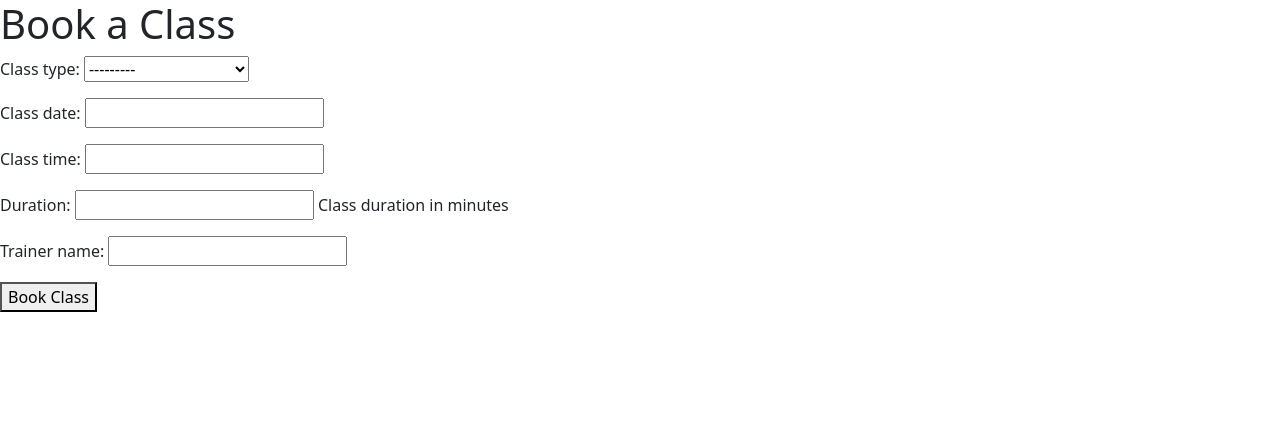
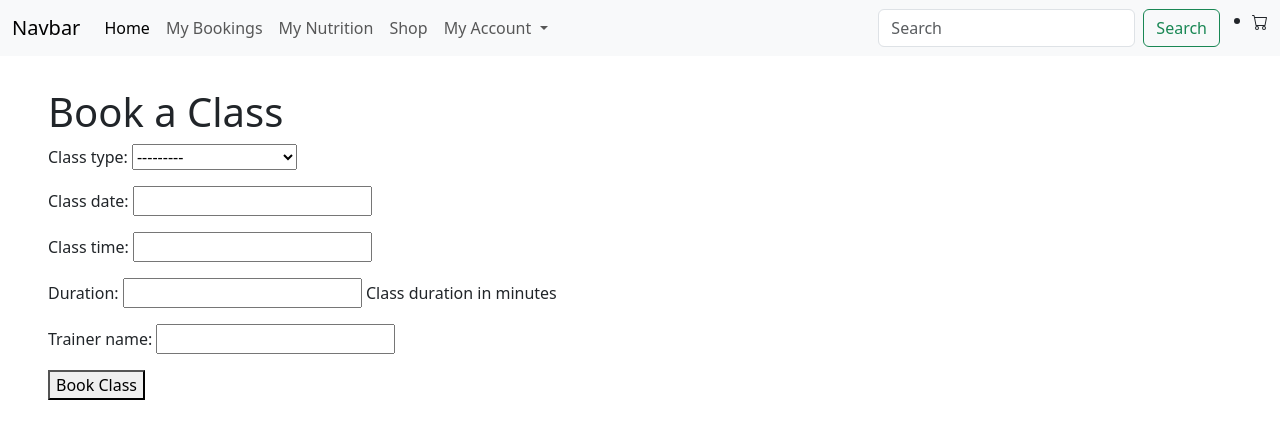
Before and after one commit to Louiseskinner01/project4-fitnesswithlou, a Django app: page /bookings/create/ in a window 1280 px wide. Shown: the top 439 px of the page. Run offline with Django 4.2, Linux system fonts and the light colour scheme; the visitor is signed in with stand-in values (Sample User, id 1).

Commit message:
Add navbar and class container to main

```diff
--- a/templates/base.html
+++ b/templates/base.html
@@ -11,16 +11,72 @@
 <body>
 
 <header>
+    <nav class="navbar navbar-expand-lg bg-body-tertiary">
+        <div class="container-fluid">
+          <a class="navbar-brand" href="#">Navbar</a>
+          <button class="navbar-toggler" type="button" data-bs-toggle="collapse" data-bs-target="#navbarSupportedContent" aria-controls="navbarSupportedContent" aria-expanded="false" aria-label="Toggle navigation">
+            <span class="navbar-toggler-icon"></span>
+          </button>
+          <div class="collapse navbar-collapse" id="navbarSupportedContent">
+            <ul class="navbar-nav me-auto mb-2 mb-lg-0">
+              <li class="nav-item">
+                <a class="nav-link active" aria-current="page" href="#">Home</a>
+              </li>
+              <li class="nav-item">
+                <a class="nav-link" href="#">My Bookings</a>
+              </li>
+              <li class="nav-item">
+                <a class="nav-link" href="#">My Nutrition</a>
+              </li>
+              <li class="nav-item">
+                <a class="nav-link" href="#">Shop</a>
+              </li>
+              <li class="nav-item dropdown">
+                <a class="nav-link dropdown-toggle" href="#" role="button" data-bs-toggle="dropdown" aria-expanded="false">
+                  My Account
+                </a>
+                <ul class="dropdown-menu">
+                  <li><a class="dropdown-item" href="#">Profile</a></li>
+                  <li><a class="dropdown-item" href="#">Subscriptions</a></li>
+                  <li><hr class="dropdown-divider"></li>
+                  <li><a class="dropdown-item" href="#">Sign out</a></li>
+                </ul>
+              </li>
 
+            </ul>
+            <form class="d-flex" role="search">
+              <input class="form-control me-2" type="search" placeholder="Search" aria-label="Search"/>
+              <button class="btn btn-outline-success" type="submit">Search</button>
+            </form>
+            <ul>
+                <li class="nav-item">
+                    <a class="nav-link" href="cart.html">
+                    <svg xmlns="http://www.w3.org/2000/svg" width="16" height="16" fill="currentColor" class="bi bi-cart" viewBox="0 0 16 16">
+                        <path d="M0 1.5A.5.5 0 0 1 .5 1H2a.5.5 0 0 1 .485.379L2.89 3H14.5a.5.5 0 0 1 .491.592l-1.5 8A.5.5 0 0 1 13 12H4a.5.5 0 0 1-.491-.408L2.01 3.607 1.61 2H.5a.5.5 0 0 1-.5-.5M3.102 4l1.313 7h8.17l1.313-7zM5 12a2 2 0 1 0 0 4 2 2 0 0 0 0-4m7 0a2 2 0 1 0 0 4 2 2 0 0 0 0-4m-7 1a1 1 0 1 1 0 2 1 1 0 0 1 0-2m7 0a1 1 0 1 1 0 2 1 1 0 0 1 0-2"/>
+                      </svg>
+                    </a>
+                </li>
+            </ul>
+
+
+
+          </div>
+        </div>
+      </nav>
 </header>
 
 
 
 
-<main>
+<main class="conatiner mt-3 mx-5 py-3">
+<div class="row">
+    <div class="col-md-6">
 
     {% block content %}
     {% endblock %}
+
+</div>
+</div>
 </main>
 
 
```
